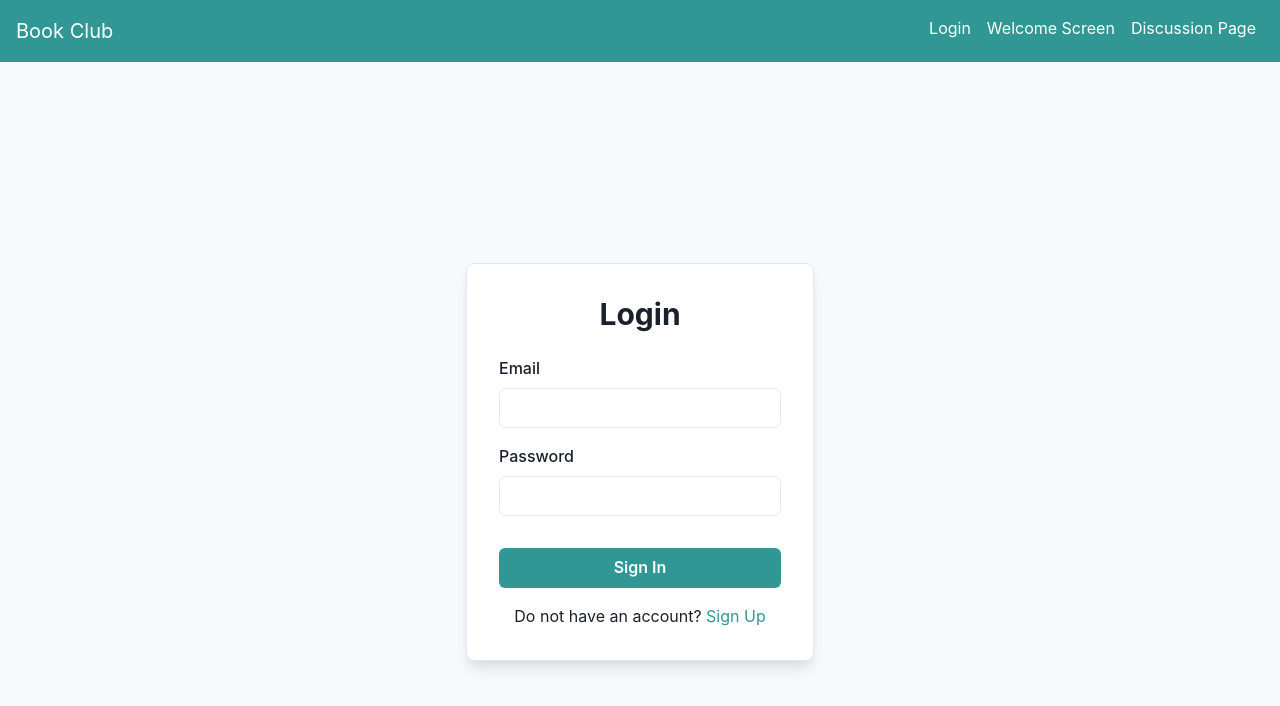
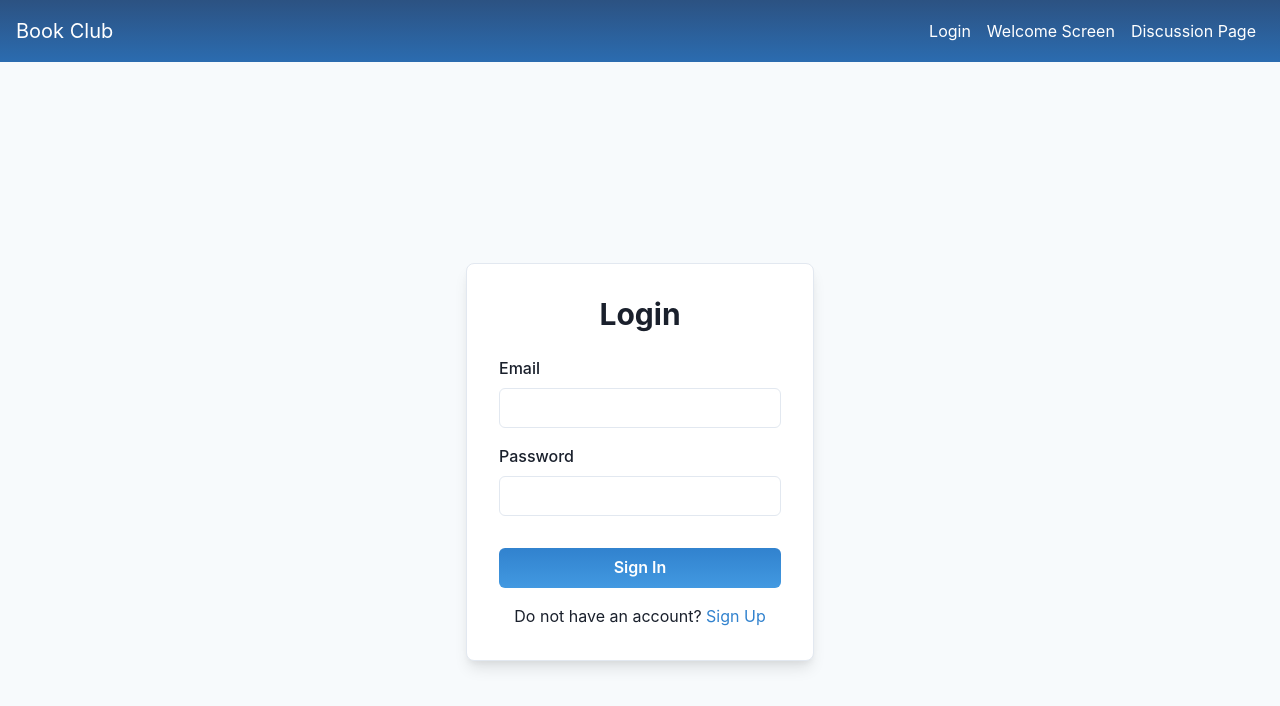
Before and after one commit to Santy520/Get-LITerary, a React (Vite) app in the folder client/: page / in a window 1280 px wide. Shown: the top 706 px of the page. Built offline with nearby package versions, Linux system fonts and the light colour scheme.

Commit message:
working on ui

```diff
--- a/client/src/components/Navbar.jsx
+++ b/client/src/components/Navbar.jsx
@@ -4,7 +4,13 @@ import { NavLink } from 'react-router-dom';
 
 function Navbar() {
   return (
-    <Flex as="nav" p={4} bg="teal.500" color="white">
+    <Flex
+      as="nav"
+      p={4}
+      bgGradient="linear(to-t, blue.600, blue.700)"
+      color="white"
+      alignItems="center"
+    >
       <Box fontSize="xl">Book Club</Box>
       <Spacer />
       <Box>
--- a/client/src/pages/Login.jsx
+++ b/client/src/pages/Login.jsx
@@ -18,12 +18,21 @@ function Login() {
             <FormLabel htmlFor="password">Password</FormLabel>
             <Input type="password" id="password" name="password" required />
           </FormControl>
-          <Button type="submit" colorScheme="teal" width="full" mt={4}>
+          <Button
+            type="submit"
+            colorScheme="blue"
+            width="full"
+            mt={4}
+            bgGradient="linear(to-t, blue.400, blue.500)"
+            _hover={{
+              bgGradient: "linear(to-b, blue.300, blue.400)"
+            }}
+          >
             Sign In
           </Button>
         </form>
         <Text mt={4} textAlign="center">
-          Do not have an account? <Link as={RouterLink} to="/signup" color="teal.500">Sign Up</Link>
+          Do not have an account? <Link as={RouterLink} to="/signup" color="blue.500">Sign Up</Link>
         </Text>
       </Box>
     </Box>
--- a/client/src/pages/Signup.jsx
+++ b/client/src/pages/Signup.jsx
@@ -22,12 +22,21 @@ function Signup() {
             <FormLabel htmlFor="password">Password</FormLabel>
             <Input type="password" id="password" name="password" required />
           </FormControl>
-          <Button type="submit" colorScheme="teal" width="full" mt={4}>
+          <Button
+            type="submit"
+            colorScheme="blue"
+            width="full"
+            mt={4}
+            bgGradient="linear(to-t, blue.400, blue.500)"
+            _hover={{
+              bgGradient: "linear(to-b, blue.300, blue.400)"
+            }}
+          >
             Sign Up
           </Button>
         </form>
         <Text mt={4} textAlign="center">
-          Already have an account? <Link as={RouterLink} to="/" color="teal.500">Sign In</Link>
+          Already have an account? <Link as={RouterLink} to="/" color="blue.500">Sign In</Link>
         </Text>
       </Box>
     </Box>
```
Also changed, not shown: client/src/main.jsx (line endings or trailing spaces).
